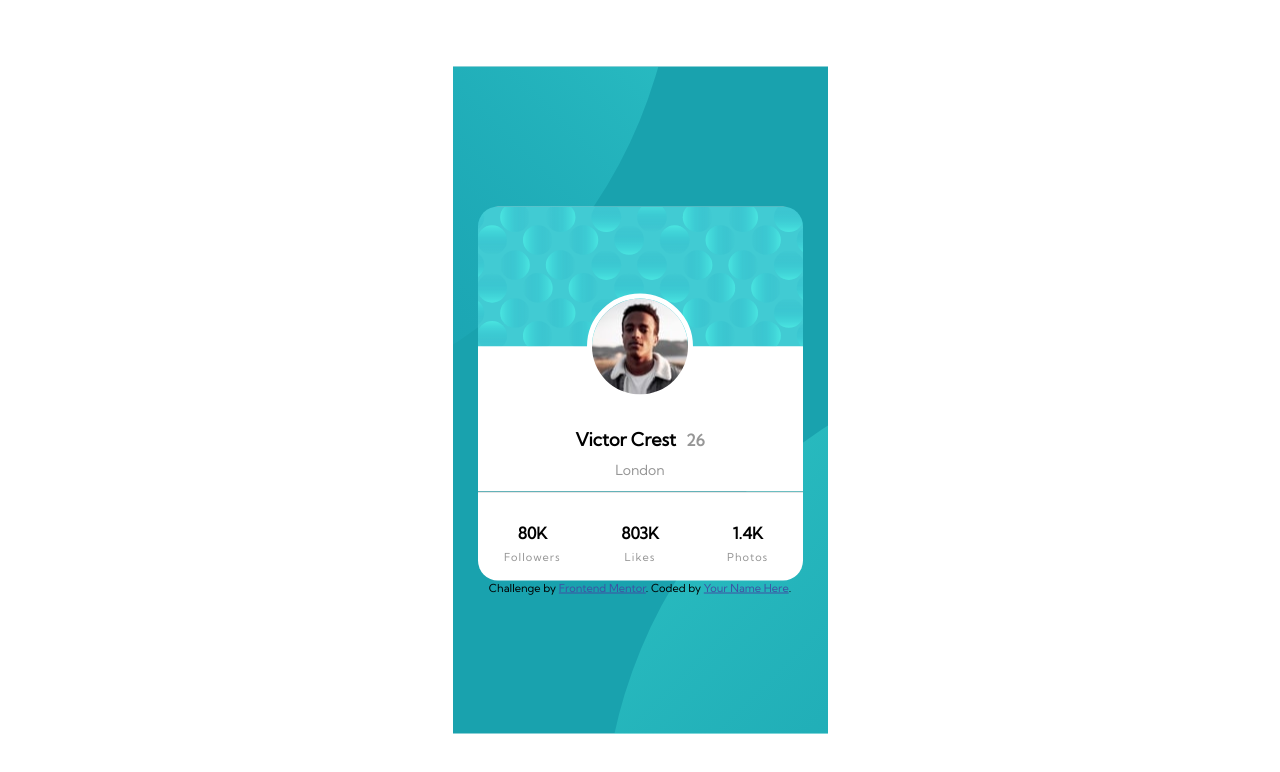
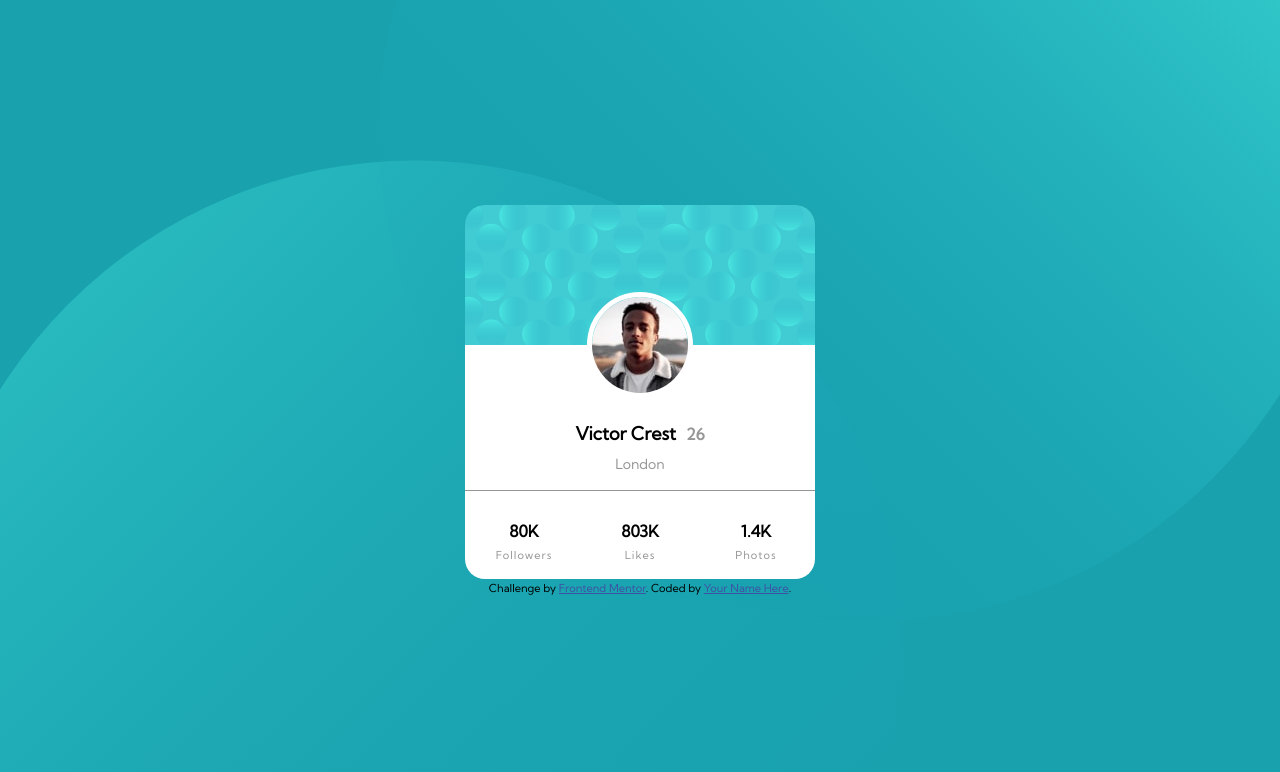
Before and after one commit to gawedzki/Profile-card-component, a plain HTML site: page index.html in a window 1280 px wide. Drawn offline with Linux system fonts and the light colour scheme.

Commit message:
Add desktop design

```diff
--- a/css/styles.css
+++ b/css/styles.css
@@ -1,12 +1,12 @@
 body {
-  max-width: 375px;
-  max-height: 667px;
+  width: 375px;
   margin: auto;
   font-family: "Kumbh Sans", sans-serif;
 }
 #backgroundImg {
-  width: 375px;
-  height: 667px;
+  width: 100%;
+  min-width: 325px;
+  height: 100%;
   position: absolute;
   top: 50%;
   -ms-transform: translateY(-50%);
@@ -42,14 +42,18 @@ body {
   margin: auto;
   background-color: white;
 }
+#imgDiv {
+  padding-top: 87px;
+}
 #profilePicture {
   width: 96px;
   height: 96px;
+  display: block;
   border: 5px solid white;
   border-radius: 53px;
-  margin: 87px 0 0 109px;
+  margin-left: auto;
+  margin-right: auto;
   background-color: white;
-  display: inline-block;
 }
 #userName {
   padding-right: 10px;
@@ -92,7 +96,21 @@ td {
 .attribution {
   font-size: 11px;
   text-align: center;
+  margin-top: 2px;
 }
 .attribution a {
   color: hsl(228, 45%, 44%);
 }
+@media only screen and (min-width: 376px) {
+  body {
+    width: 100%;
+    max-width: 1440px;
+  }
+  #profileOwner {
+    width: 350px;
+    background-size: 351px;
+  }
+  #profileStats {
+    width: 350px;
+  }
+}
--- a/index.html
+++ b/index.html
@@ -15,7 +15,9 @@
   <div id="backgroundImg">
     <div id="profileCard">
       <div id="profileOwner">
-        <img id="profilePicture" src="images/image-victor.jpg" alt="progile picture">
+        <div id="imgDiv">
+          <img id="profilePicture" src="images/image-victor.jpg" alt="progile picture">
+        </div>
         <div id="user"><span id="userName">Victor Crest</span><span id="userAge">26</span></div>
         <div id="city">London</div>
       </div>
```
